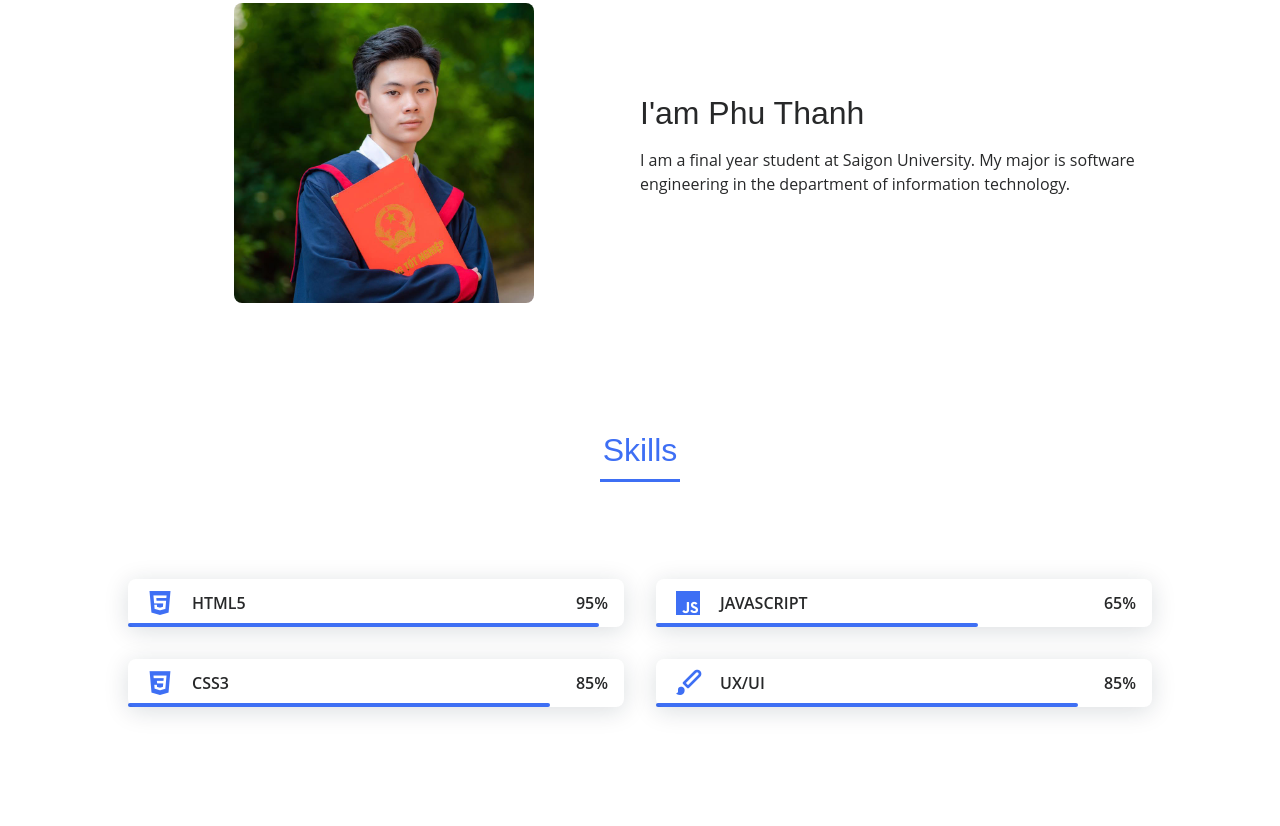
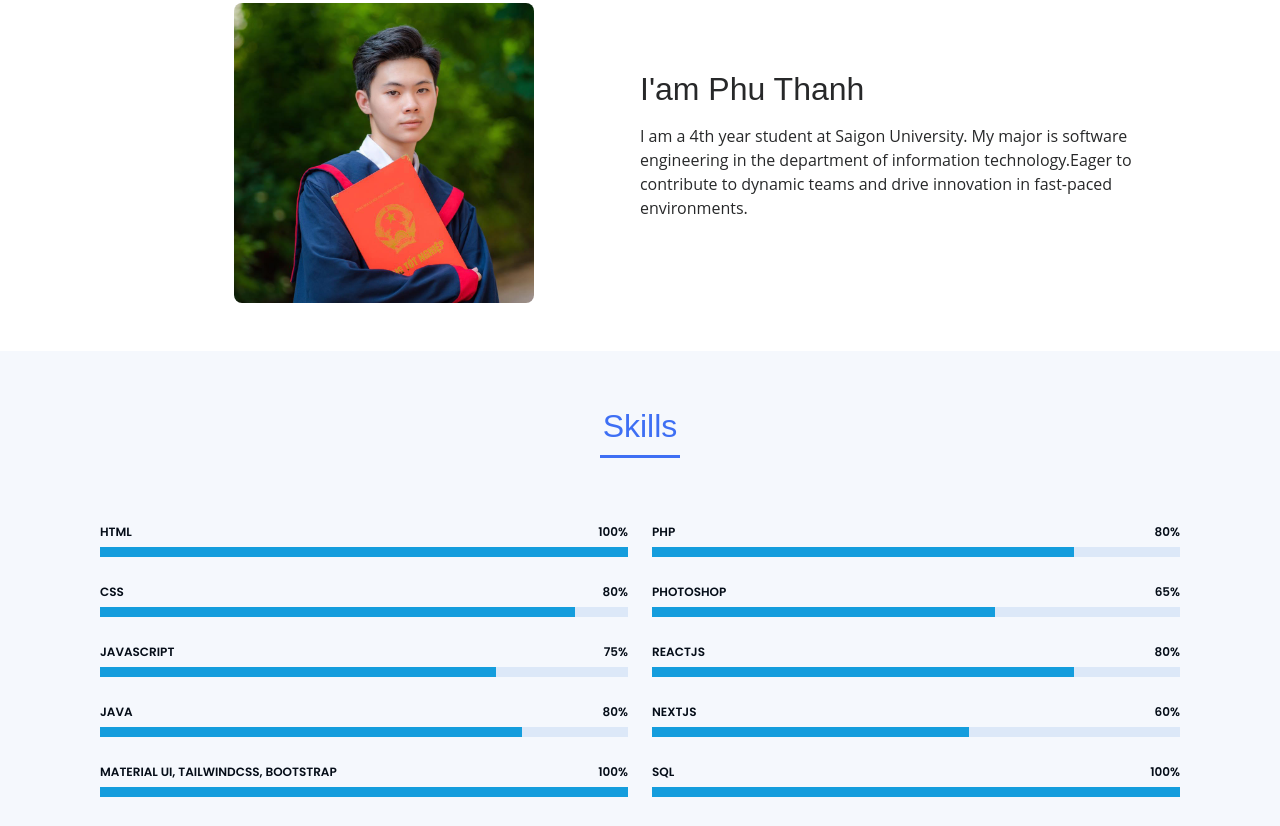
Before and after one commit to pthanh1601/portfolio, a plain HTML site: page index.html in a window 1280 px wide. Shown: the part 863-1689 px from the top of the page. Drawn offline with nearby package versions, Linux system fonts and the light colour scheme.

Commit message:
update skills

```diff
--- a/index.html
+++ b/index.html
@@ -78,7 +78,7 @@
           <a href="" class="home__social-icon"
             ><i class="bx bxl-behance"></i
           ></a> -->
-          <a href="" class="home__social-icon"><i class="bx bxl-github"></i></a>
+          <a href="github.com/pthanh1601" class="home__social-icon"><i class="bx bxl-github"></i></a>
           <a href="" class="home__social-icon"
             ><i class="bx bxl-facebook"></i
           ></a>
@@ -121,70 +121,111 @@
           <div>
             <h2 class="about__subtitle">I'am Phu Thanh</h2>
             <p class="about__text">
-              I am a final year student at Saigon University. My major is
-              software engineering in the department of information technology.
+              I am a 4th year student at Saigon University. My major is
+              software engineering in the department of information technology.Eager to contribute to dynamic teams and drive innovation in fast-paced environments.
             </p>
           </div>
         </div>
       </section>
 
       <!--===== SKILLS =====-->
-      <section class="skills section" id="skills">
-        <h2 class="section-title">Skills</h2>
+      <section id="skills" class="skills section-bg">
+        <div class="container">
 
-        <div class="skills__container bd-grid">
-          <div>
-            <!-- <h2 class="skills__subtitle">Profesional Skills</h2> -->
-            <p class="skills__text"></p>
-            <div class="skills__data">
-              <div class="skills__names">
-                <i class="bx bxl-html5 skills__icon"></i>
-                <span class="skills__name">HTML5</span>
+
+            <h2 class="section-title">Skills</h2>
+
+
+          <div class="row skills-content">
+
+            <div class="col-lg-6" data-aos="fade-up">
+
+              <div class="progress">
+                <span class="skill">HTML <i class="val">100%</i></span>
+                <div class="progress-bar-wrap">
+                  <div class="progress-bar" role="progressbar" aria-valuenow="100" aria-valuemin="0" aria-valuemax="100">
+                  </div>
+                </div>
               </div>
-              <div class="skills__bar skills__html"></div>
-              <div>
-                <span class="skills__percentage">95%</span>
+
+              <div class="progress">
+                <span class="skill">CSS <i class="val">80%</i></span>
+                <div class="progress-bar-wrap">
+                  <div class="progress-bar" role="progressbar" aria-valuenow="90" aria-valuemin="0" aria-valuemax="100">
+                  </div>
+                </div>
               </div>
-            </div>
-            <div class="skills__data">
-              <div class="skills__names">
-                <i class="bx bxl-css3 skills__icon"></i>
-                <span class="skills__name">CSS3</span>
+
+              <div class="progress">
+                <span class="skill">JavaScript <i class="val">75%</i></span>
+                <div class="progress-bar-wrap">
+                  <div class="progress-bar" role="progressbar" aria-valuenow="75" aria-valuemin="0" aria-valuemax="100">
+                  </div>
+                </div>
               </div>
-              <div class="skills__bar skills__css"></div>
-              <div>
-                <span class="skills__percentage">85%</span>
+              <div class="progress">
+                <span class="skill">Java <i class="val">80%</i></span>
+                <div class="progress-bar-wrap">
+                  <div class="progress-bar" role="progressbar" aria-valuenow="80" aria-valuemin="0" aria-valuemax="100">
+                  </div>
+                </div>
               </div>
+              <div class="progress">
+                <span class="skill">Material UI, TailwindCSS, Bootstrap <i class="val">100%</i></span>
+                <div class="progress-bar-wrap">
+                  <div class="progress-bar" role="progressbar" aria-valuenow="100" aria-valuemin="0" aria-valuemax="100">
+                  </div>
+                </div>
+              </div>
+
             </div>
 
+            <div class="col-lg-6" data-aos="fade-up" data-aos-delay="100">
+
+              <div class="progress">
+                <span class="skill">PHP <i class="val">80%</i></span>
+                <div class="progress-bar-wrap">
+                  <div class="progress-bar" role="progressbar" aria-valuenow="80" aria-valuemin="0" aria-valuemax="100">
+                  </div>
+                </div>
+              </div>
+              <div class="progress">
+                <span class="skill">Photoshop <i class="val">65%</i></span>
+                <div class="progress-bar-wrap">
+                  <div class="progress-bar" role="progressbar" aria-valuenow="65" aria-valuemin="0" aria-valuemax="100">
+                  </div>
+                </div>
+              </div>
+              <div class="progress">
+                <span class="skill">ReactJS <i class="val">80%</i></span>
+                <div class="progress-bar-wrap">
+                  <div class="progress-bar" role="progressbar" aria-valuenow="80" aria-valuemin="0" aria-valuemax="100">
+                  </div>
+                </div>
+              </div>
+              <div class="progress">
+                <span class="skill">NextJS <i class="val">60%</i></span>
+                <div class="progress-bar-wrap">
+                  <div class="progress-bar" role="progressbar" aria-valuenow="60" aria-valuemin="0" aria-valuemax="100">
+                  </div>
+                </div>
+              </div>
+              <div class="progress">
+                <span class="skill">SQL <i class="val">100%</i></span>
+                <div class="progress-bar-wrap">
+                  <div class="progress-bar" role="progressbar" aria-valuenow="100" aria-valuemin="0" aria-valuemax="100">
+                  </div>
+                </div>
+              </div>
+
+
+
+            </div>
 
           </div>
 
-          <div>
-            <p class="skills__text"></p>
-            <div class="skills__data">
-              <div class="skills__names">
-                <i class="bx bxl-javascript skills__icon"></i>
-                <span class="skills__name">JAVASCRIPT</span>
-              </div>
-              <div class="skills__bar skills__js"></div>
-              <div>
-                <span class="skills__percentage">65%</span>
-              </div>
-            </div>
-            <div class="skills__data">
-              <div class="skills__names">
-                <i class="bx bxs-paint skills__icon"></i>
-                <span class="skills__name">UX/UI</span>
-              </div>
-              <div class="skills__bar skills__ux"></div>
-              <div>
-                <span class="skills__percentage">85%</span>
-              </div>
-            </div>
-          </div>
         </div>
-      </section>
+      </section><!-- End Skills Section -->
 
       <!--===== WORK =====-->
 
@@ -211,7 +252,7 @@
               </div>
 
 
-              <h3 class="resume-title">CSharp</h3>
+              <!-- <h3 class="resume-title">CSharp</h3>
               <div class="resume-item">
                 <h4>Hotel Management </h4>
                 <h5>Mar, 2023</h5>
@@ -224,7 +265,7 @@
 
                 </ul>
                 <img src="assets/img/qlkhachsan.jpg" style="width: 100%; height: auto; display: flex; margin: 0 auto;" />
-              </div>
+              </div> -->
 
 
               <h3 class="resume-title">Java</h3>
@@ -264,7 +305,7 @@
                   style="width: 100%; height: auto; display: flex; margin: 0 auto;" />
               </div>
 
-              <h3 class="resume-title">PHP &amp; Bootstrap</h3>
+              <!-- <h3 class="resume-title">PHP &amp; Bootstrap</h3>
               <div class="resume-item">
                 <h4>Grade the school's department SGU </h4>
                 <h5>Oct, 2022</h5>
@@ -278,7 +319,7 @@
                     function.</li>
                 </ul>
                 <img src="assets/img/cdbp.jpg" style="width: 100%; height: auto; display: flex; margin: 0 auto;" />
-              </div>
+              </div> -->
 
               <h3 class="resume-title">HTML &amp; CSS &amp; JavaScript</h3>
               <div class="resume-item">
```
